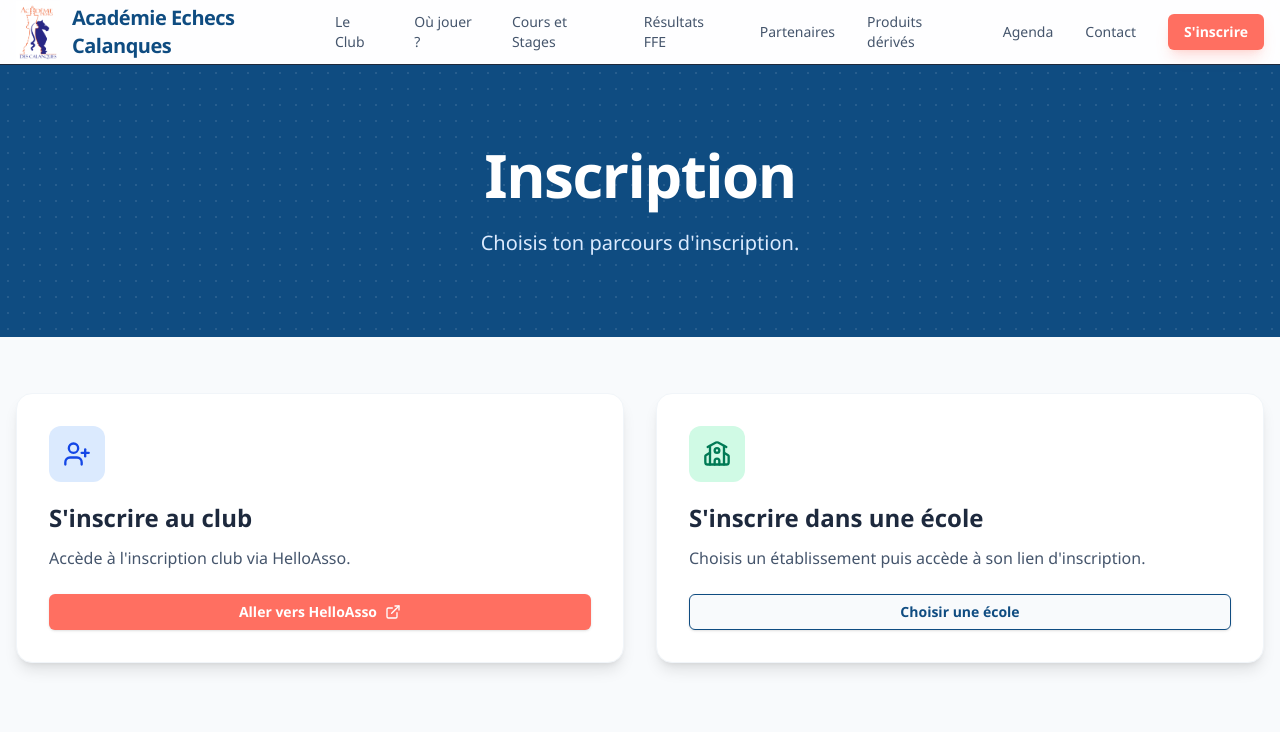
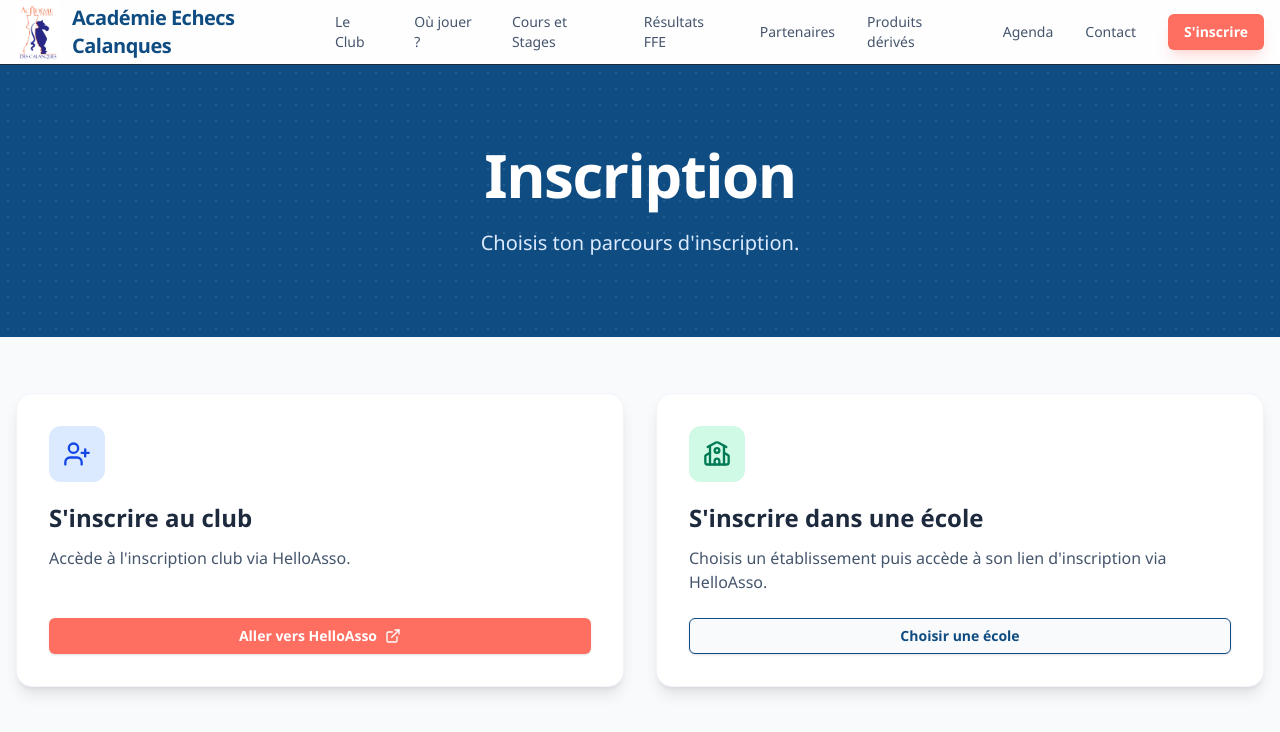
Before and after one commit to jgiraudeau/ac_echecs_calanques, a Next.js app: page /inscription in a window 1280 px wide. Shown: the top 732 px of the page. Built offline with nearby package versions, Linux system fonts and the light colour scheme.

Commit message:
fix: mention helloasso dans la description d'inscription ecole

```diff
--- a/src/app/inscription/page.tsx
+++ b/src/app/inscription/page.tsx
@@ -46,7 +46,7 @@ export default function InscriptionPage() {
             </div>
             <h2 className="text-2xl font-extrabold text-slate-800 mb-3">S&apos;inscrire dans une école</h2>
             <p className="text-slate-600 mb-6 flex-1">
-              Choisis un établissement puis accède à son lien d&apos;inscription.
+              Choisis un établissement puis accède à son lien d&apos;inscription via HelloAsso.
             </p>
             <Button asChild variant="outline" className="w-full font-bold border-primary text-primary hover:bg-blue-50">
               <Link href="/inscription/ecoles">Choisir une école</Link>
```
